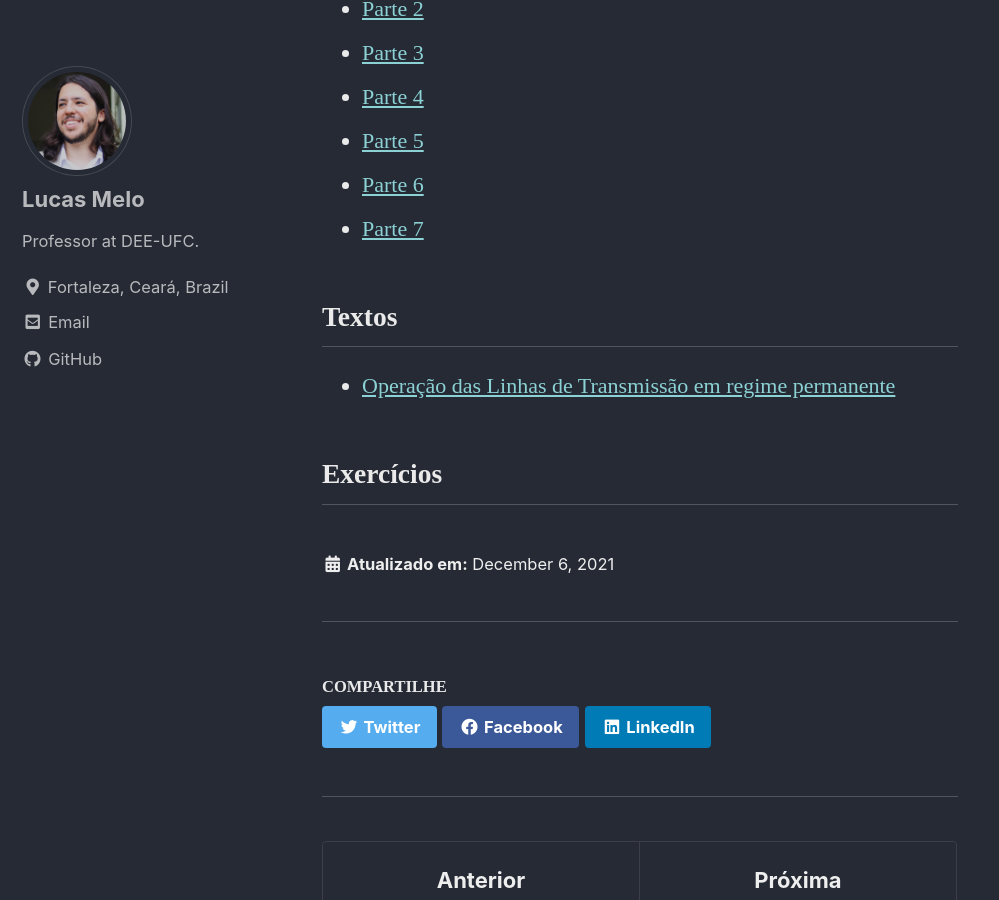
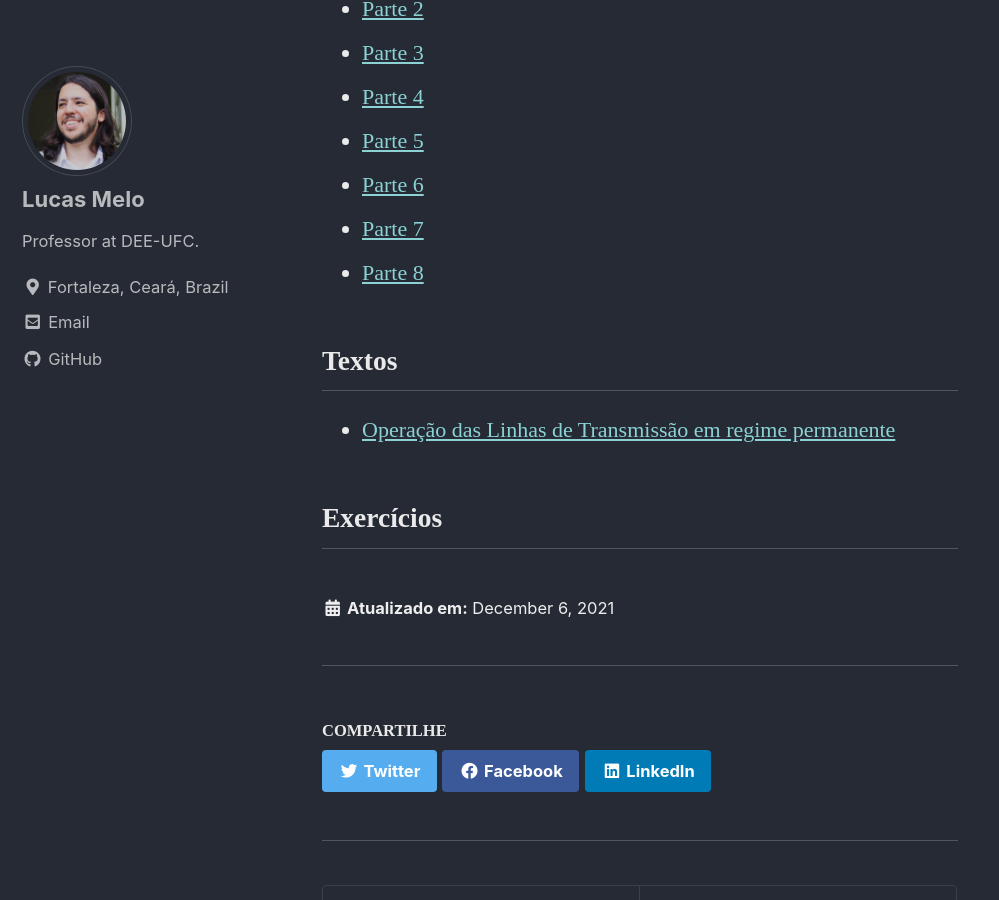
Before and after one commit to lucassm/lucassm.github.io, a Jekyll site: the page built from _teaching/TEE-2021-2/Unidade-04/index.md, in a window 1280 px wide and 900 px high, scrolled down 470 px. Shown: the whole window, without its empty margins (0-999 px from the left). Built offline with Jekyll 4.4.1, drawn with Linux system fonts in a browser that asks for light colours; cached includes are drawn as plain includes; some web fonts are replaced.

Commit message:
UPDATE: Generic

```diff
--- a/_teaching/TEE-2021-2/Unidade-04/index.md
+++ b/_teaching/TEE-2021-2/Unidade-04/index.md
@@ -17,6 +17,7 @@
 - [Parte 5](https://drive.google.com/file/d/17ETUUre1k5oCvOS0ylbutOq0M98y7Z5C/view?usp=drivesdk)
 - [Parte 6](https://drive.google.com/file/d/1pco14BFsB5rIzD7_0WAHRwzlgzV-PRAQ/view?usp=drivesdk)
 - [Parte 7](https://drive.google.com/file/d/10_J4ys10V01EC1qjh0hN_st8cLwCeExY/view?usp=drivesdk)
+- [Parte 8](https://drive.google.com/file/d/1zyc-z8i0SxXjE3ZnmUFPRQEB_JaDwOwK/view?usp=drivesdk)
 
 ## Textos
 - [Operação das Linhas de Transmissão em regime permanente](https://drive.google.com/file/d/1IG3LDn_-7Fk0Hl8uqYBSH7KMOmW_EiU6/view?usp=drivesdk)
```
